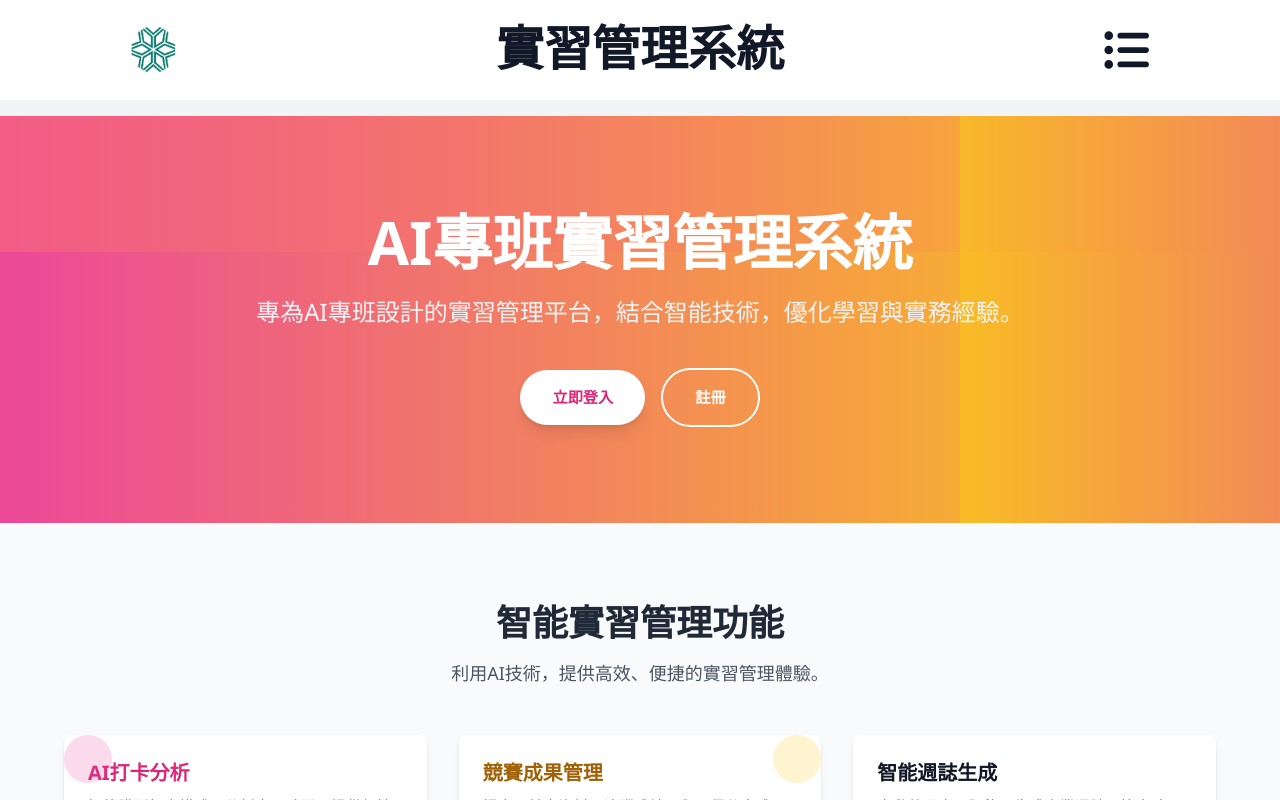
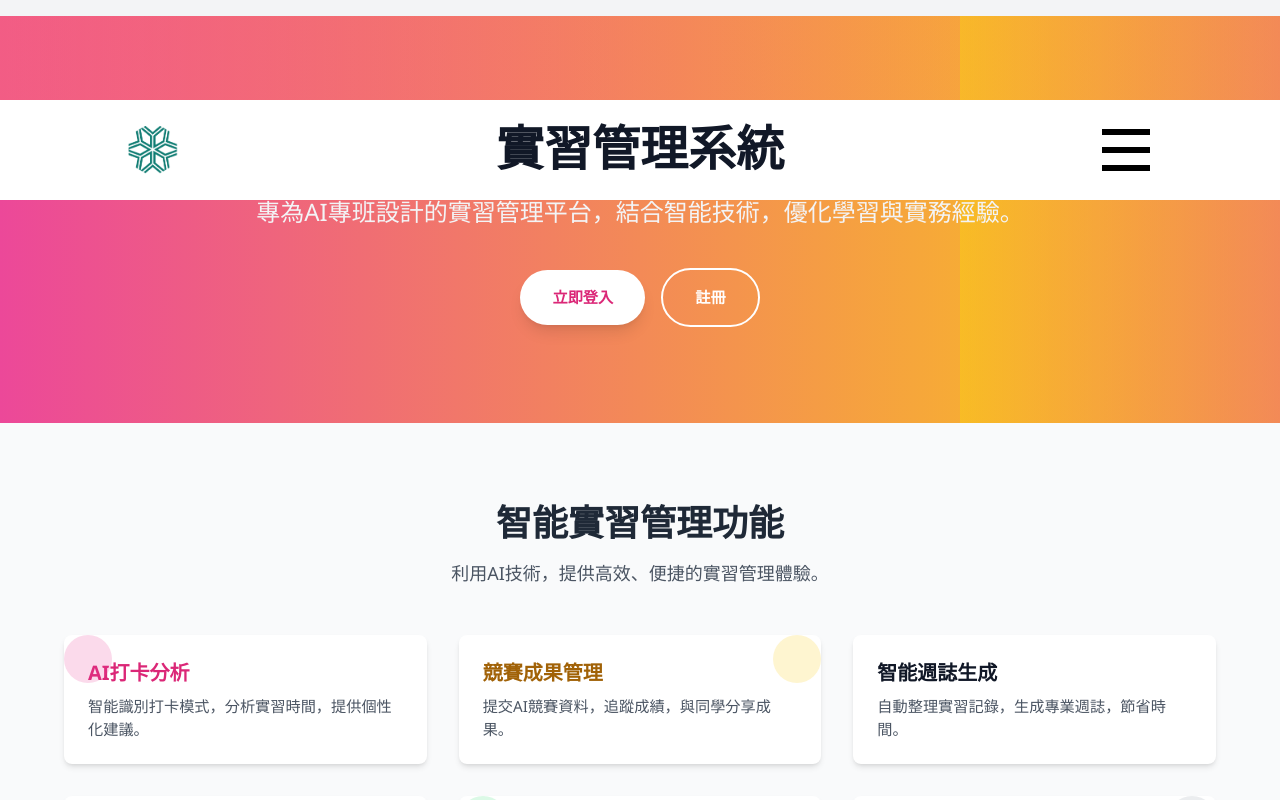
Before and after one commit to Yuntech-AI-Design/IILabTIME_web, a Vue app in the folder hello-vue3/: page / in a window 1280 px wide. Shown: the top 800 px of the page. Built offline with nearby package versions, Linux system fonts and the light colour scheme; no server answers; a web font is replaced by a local one.

Commit message:
update navbar to figma style

```diff
--- a/hello-vue3/src/components/AppNavbar.vue
+++ b/hello-vue3/src/components/AppNavbar.vue
@@ -1,23 +1,53 @@
 <!-- src/components/AppNavbar.vue -->
 <template>
-  <nav class="bg-white w-full h-[100px] font-ZMG font-bold">
+  <nav class="fixed mt-[100px] top-0 w-full h-[100px] font-ZMG font-bold z-50 bg-white">
     <div class="flex items-center justify-center w-full h-full px-[10%]">
       <div class="flex items-center justify-center w-full h-full">
         <div class="flex items-center justify-center h-full w-[5%]">
-          <img class="h-[46px] w-[46px]" :src="logo" alt="logo" />
+          <img class="h-[48px] w-auto" :src="logo" alt="logo" />
         </div>
         <div class="flex items-center justify-center h-full w-[90%] text-center text-5xl">
           <router-link to="/" class="font-bold">實習管理系統</router-link>
         </div>
         <div class="flex items-center justify-center h-full w-[5%]">
-          <font-awesome-icon class="w-[46px] h-[46px]" :icon="['fas', 'list-ul']" />
+          <div @click="toggle_menu =! toggle_menu" class="grid gap-[6px] items-center w-[48px] h-[48px] cursor-pointer">
+            <div class="w-[48px] h-[6px] bg-black transition-all duration-300 origin-center"
+           :class="{ 'rotate-45 translate-y-[18px]': toggle_menu }"></div>
+            <div class="w-[48px] h-[6px] bg-black transition-all duration-300"
+           :class="{ 'opacity-0': toggle_menu }"></div>
+            <div class="w-[48px] h-[6px] bg-black transition-all duration-300 origin-center"
+           :class="{ '-rotate-45 -translate-y-[18px]': toggle_menu }"></div>
+          </div>
         </div>
       </div>
     </div>
   </nav>
-  <div class="float  h-full w-full bg-black">
-
-  </div>
+  <transition
+    enter-active-class="duration-500 ease-out"
+    enter-from-class="transform opacity-0"
+    enter-to-class="opacity-100"
+    leave-active-class="duration-400 ease-in"
+    leave-from-class="opacity-100"
+    leave-to-class="transform opacity-0"
+  >
+    <div v-show="toggle_menu"
+      class="fixed z-30 top-[100px] h-[calc(100vh-100px)] inset-x-0 flex items-center justify-center w-full bg-white overflow-hidden font-ZMG"
+      @wheel.prevent
+      @touchmove.prevent
+      @scroll.prevent
+      >
+      <div class="flex-col items-center justify-center px-[10%] py-[5%] h-full w-full text-7xl overflow-auto">
+        <div class="flex-col items-center justify-center">
+          <div class="flex items-center justify-center w-full h-full text-center p-10">
+            <router-link to="/" class="font-bold" @click="toggle_menu = false">首頁</router-link>
+          </div>
+          <div class="flex items-center justify-center w-full h-full text-center p-10">
+            <router-link to="/" class="font-bold" @click="toggle_menu = false">AI專班實習管理系統</router-link>
+          </div>
+        </div>
+      </div>
+    </div>
+  </transition>
   <!-- <nav class="bg-gradient-to-r from-indigo-500/80 to-purple-500/80 backdrop-blur-md shadow-lg">
     <div class="max-w-7xl mx-auto px-4 sm:px-6 lg:px-8">
       <div class="flex items-center justify-between h-16">
@@ -85,15 +115,13 @@
   </nav> -->
 </template>
 
-<script>
+<script setup name="AppNavbar">
+import { ref } from "vue"; // Importing Vue's ref for reactivity
 import logo from "@/assets/logo.png"; // Adjust the path to your logo image
-export default {
-  name: "AppNavbar",
-  data() {
-    return {
-      mobileMenuOpen: false,
-      logo
-    };
-  },
-};
+const toggle_menu = ref(false); // State for mobile menu toggle
+// const ToggleMenu = () => {
+//   // Function to toggle the mobile menu state
+//   toggle_menu.value = !toggle_menu.value;
+// };
+// return { mobileMenuOpen, logo }
 </script>
```
